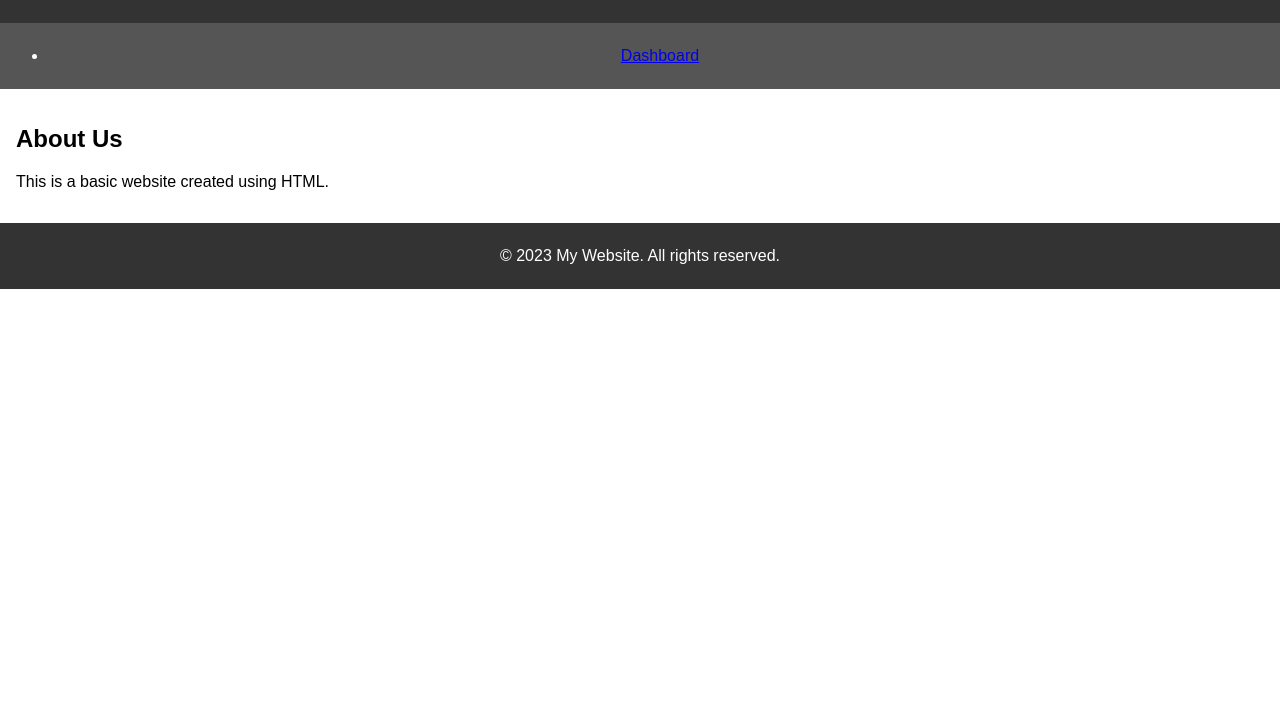
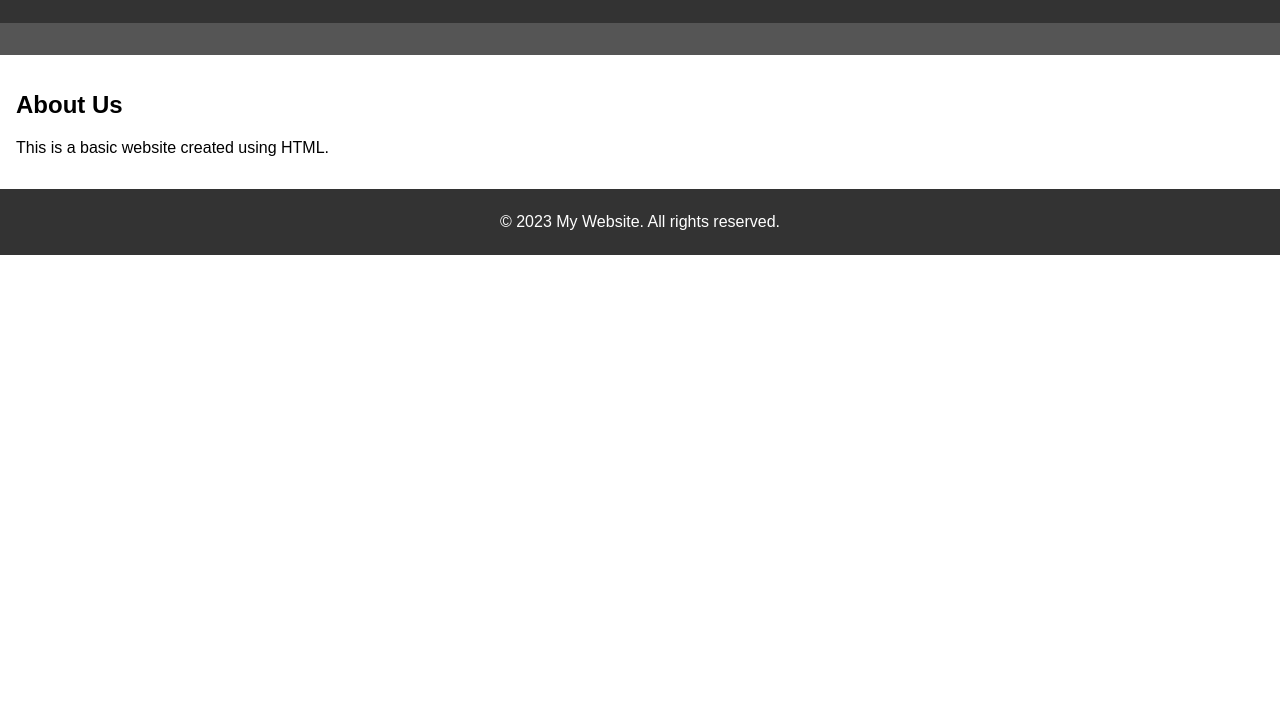
Before and after one commit to Daddyfero/For-Excel-dashboards, a plain HTML site: page Index.html in a window 1280 px wide. Shown: the part 89-800 px from the top of the page. Drawn offline with Linux system fonts and the light colour scheme.

Commit message:
Update Index.html

```diff
--- a/Index.html
+++ b/Index.html
@@ -39,7 +39,7 @@
     </header>
     <nav>
         <ul>
-            <li><a href="Vrinda.htm">Dashboard</a></li>
+
         </ul>
     </nav>
     <main>
```
